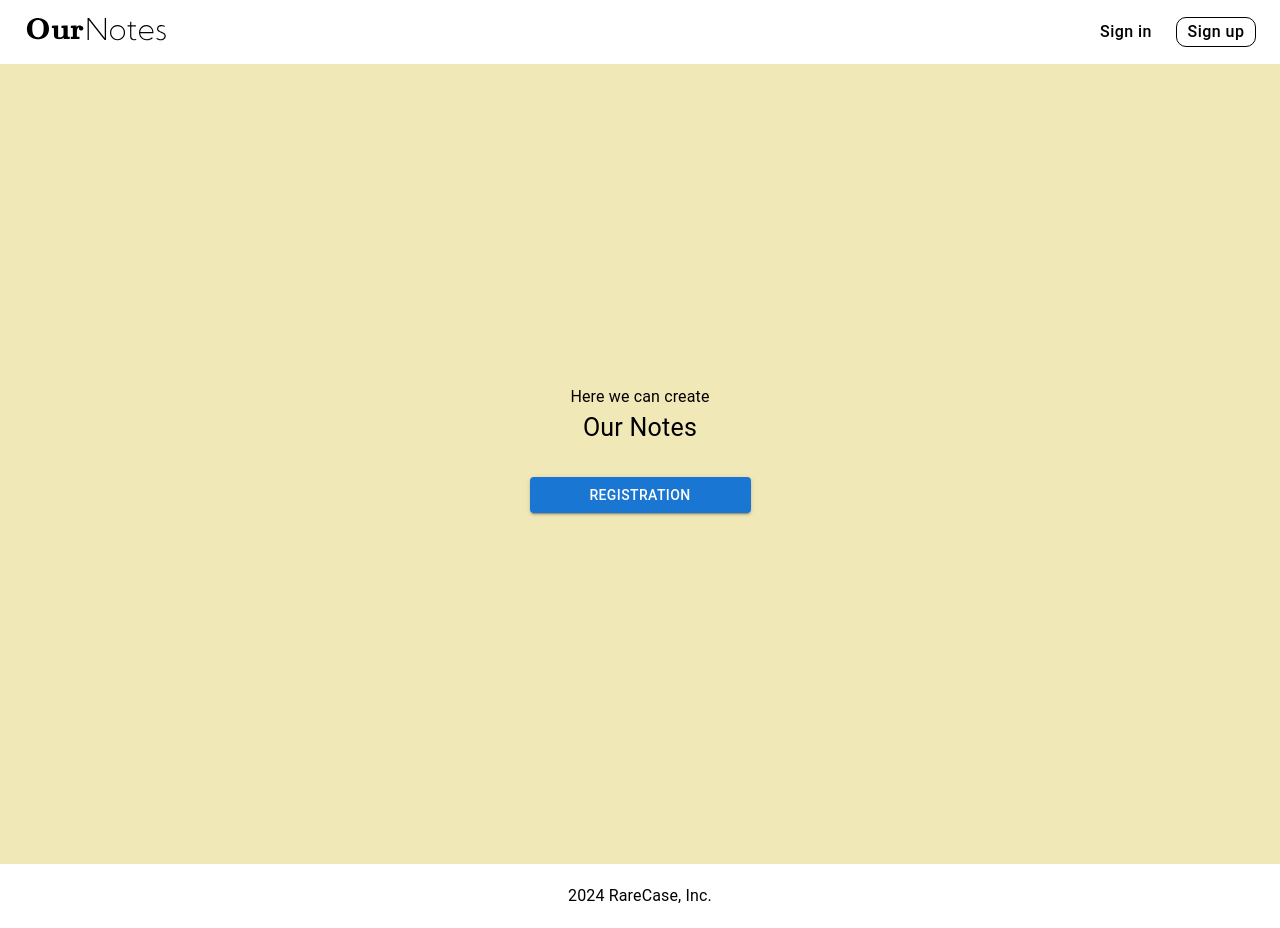
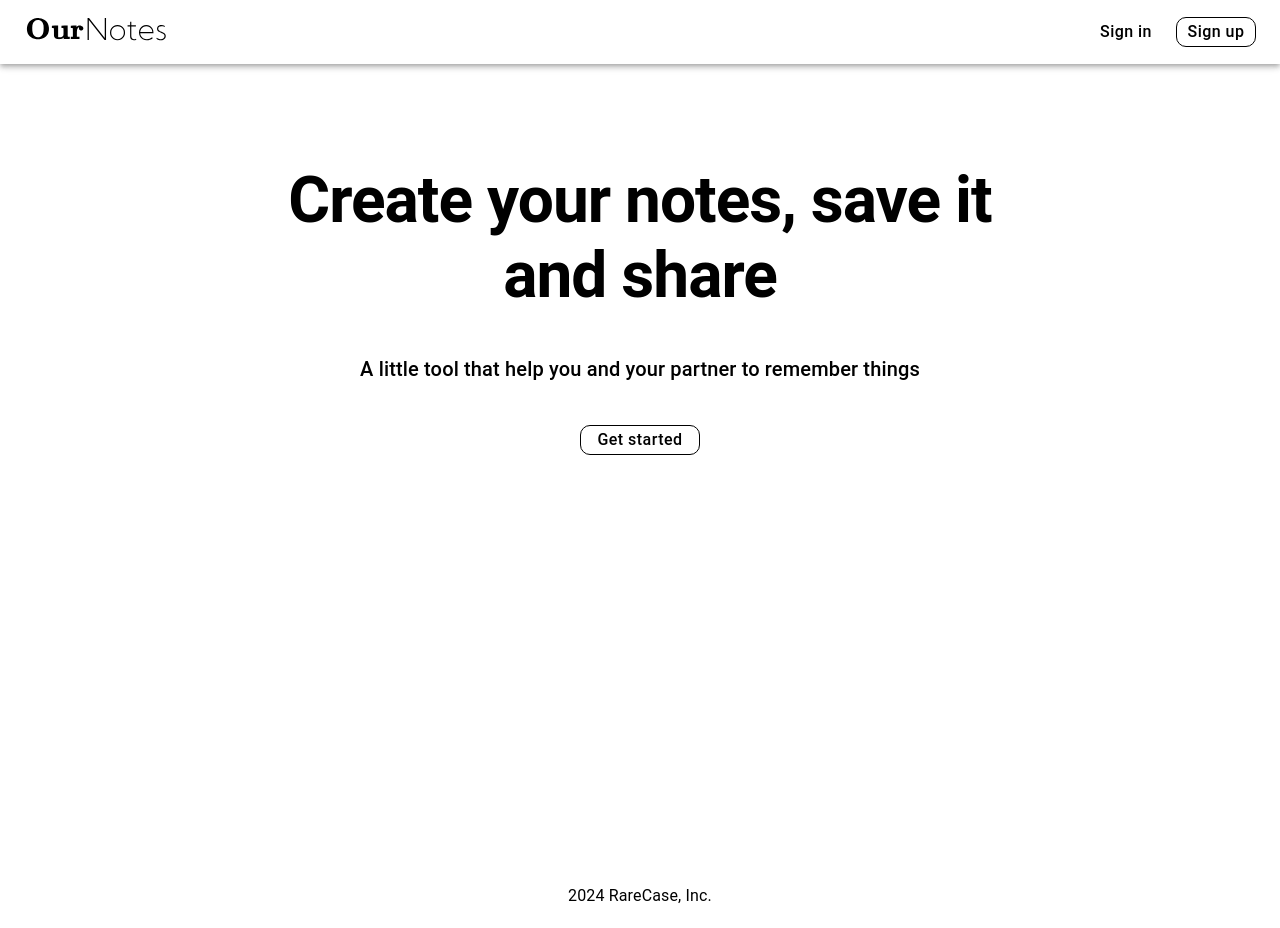
Before and after one commit to Radzivon-Kliuchnikau/OurNotesAppFrontEnd, a React (Vite) app: page / in a window 1280 px wide. Built offline with nearby package versions, Linux system fonts and the light colour scheme; no server answers.

Commit message:
#9: add new styles and content to main page

```diff
--- a/src/pages/OpenPage.tsx
+++ b/src/pages/OpenPage.tsx
@@ -6,34 +6,49 @@ function OpenPage() {
     return (
         <MainContainer>
             <Box
-                bgcolor="#f1e8b8"
                 flex={12}
                 p={2}
                 textAlign="center"
                 sx={{
                     display: "flex",
                     flexDirection: "column",
-                    justifyContent: "center",
+                    alignItems: "center",
+                    paddingTop: "100px"
                 }}
             >
-                <Typography component="p">
-                    Here we can create
-                </Typography>
-                <Typography sx={{fontSize:25}} component="p">
-                    Our Notes
+                <Box sx={{maxWidth: "800px", marginBottom: "40px"}}>
+                    <Typography
+                        variant="h1"
+                        sx={{
+                            fontSize: "4rem",
+                            fontWeight: 600
+                        }}
+                    >
+                        Create your notes, save it and share
+                    </Typography>
+                </Box>
+                <Typography
+                    component="h1"
+                    variant="h6"
+                    sx={{marginBottom: "40px"}}
+                >
+                    A little tool that help you and your partner to remember things
                 </Typography>
                 <Button
-                    variant="contained"
                     component={Link}
                     to="/registration"
+                    disableRipple
                     sx={{
-                        width: "221px",
-                        alignSelf: "center",
-                        margin: "30px"
+                        width: "120px",
+                        height: "30px",
+                        border: "1px solid black",
+                        borderRadius: "10px",
+                        color: "black",
+                        textDecoration: "none",
+                        textTransform: "none",
+                        fontSize: "16px"
                     }}
-                >
-                    Registration
-                </Button>
+                >Get started</Button>
             </Box>
         </MainContainer>
     );
```
